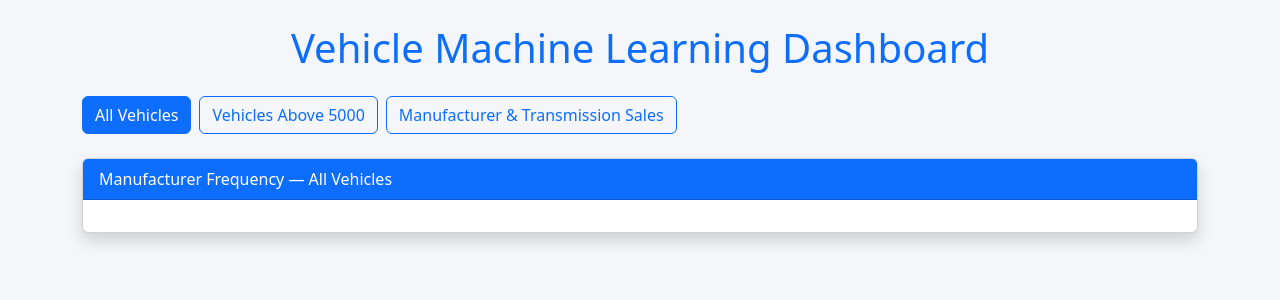
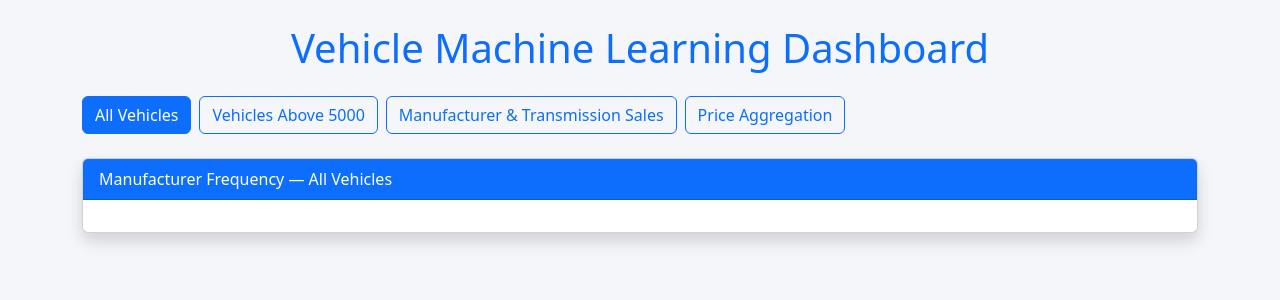
Before and after one commit to Ki-Will/vehicle_ml_dashboard, a Django app: template vehicles/templates/vehicles/index.html in a window 1280 px wide. Shown: the top 300 px of the page. Run offline with Django 5.2, Linux system fonts and the light colour scheme; the template is opened without the code that fills it, so the values that code supplies are empty.

Commit message:
Add price aggregation table to dashboard navigation

```diff
--- a/vehicles/templates/vehicles/index.html
+++ b/vehicles/templates/vehicles/index.html
@@ -57,9 +57,17 @@
           >
             Manufacturer & Transmission Sales
           </button>
+
+          <button
+            class="btn btn-outline-primary"
+            id="aggregationBtn"
+            onclick="showTable('aggregation')"
+          >
+            Price Aggregation
+          </button>
         </div>
 
-        <!-- First table: full dataset -->
+        <!-- First table: existing implementation -->
         <div class="card shadow mb-4" id="allTable">
           <div class="card-header bg-primary text-white">
             Manufacturer Frequency — All Vehicles
@@ -70,8 +78,7 @@
           </div>
         </div>
 
-        <!-- Second table: filtered dataset -->
-
+        <!-- Second table: existing implementation -->
         <div class="card shadow mb-4 d-none" id="filteredTable">
           <div class="card-header bg-info text-white">
             Manufacturer Frequency — Selling Price Above 5000
@@ -89,6 +96,7 @@
           </div>
         </div>
 
+        <!-- Third table: existing manufacturer/transmission aggregation -->
         <div class="card shadow mb-4 d-none" id="salesTable">
           <div class="card-header bg-success text-white">
             Total Selling Price by Manufacturer & Transmission
@@ -99,30 +107,43 @@
           </div>
         </div>
 
-        <div class="table-container">{{ grouped_vehicle_table|safe }}</div>
+        <!-- Fourth table: new hierarchical price aggregation -->
+        <div class="card shadow mb-4 d-none" id="aggregationTable">
+          <div class="card-header bg-warning text-dark">
+            Price Aggregation by Manufacturer, Transmission, Body Type & Fuel Type
+          </div>
+
+          <div class="card-body table-container">
+            {{ grouped_vehicle_table|safe }}
+          </div>
+        </div>
       </div>
     </div>
 
     <script>
       function showTable(type) {
-        const allTable = document.getElementById("allTable");
-        const filteredTable = document.getElementById("filteredTable");
-        const allBtn = document.getElementById("allBtn");
-        const filteredBtn = document.getElementById("filteredBtn");
+        const tables = {
+          all: document.getElementById("allTable"),
+          filtered: document.getElementById("filteredTable"),
+          sales: document.getElementById("salesTable"),
+          aggregation: document.getElementById("aggregationTable"),
+        };
 
-        if (type === "all") {
-          allTable.classList.remove("d-none");
-          filteredTable.classList.add("d-none");
+        const buttons = {
+          all: document.getElementById("allBtn"),
+          filtered: document.getElementById("filteredBtn"),
+          sales: document.getElementById("salesBtn"),
+          aggregation: document.getElementById("aggregationBtn"),
+        };
 
-          allBtn.className = "btn btn-primary";
-          filteredBtn.className = "btn btn-outline-primary";
-        } else {
-          allTable.classList.add("d-none");
-          filteredTable.classList.remove("d-none");
+        Object.entries(tables).forEach(([key, table]) => {
+          table.classList.toggle("d-none", key !== type);
+        });
 
-          allBtn.className = "btn btn-outline-primary";
-          filteredBtn.className = "btn btn-primary";
-        }
+        Object.entries(buttons).forEach(([key, button]) => {
+          button.className =
+            key === type ? "btn btn-primary" : "btn btn-outline-primary";
+        });
       }
     </script>
   </body>
```
